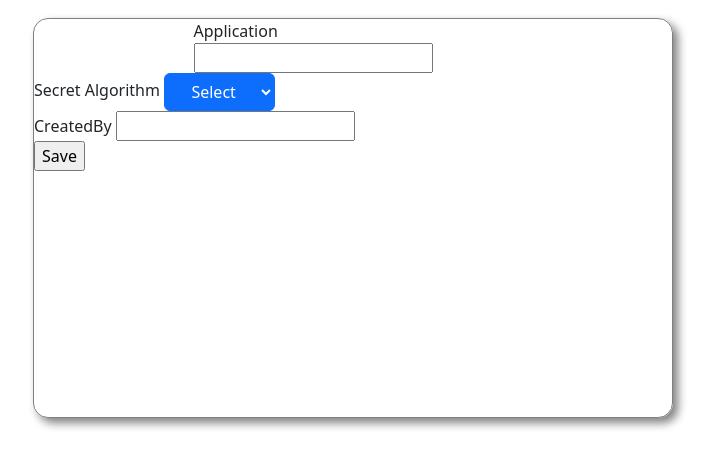
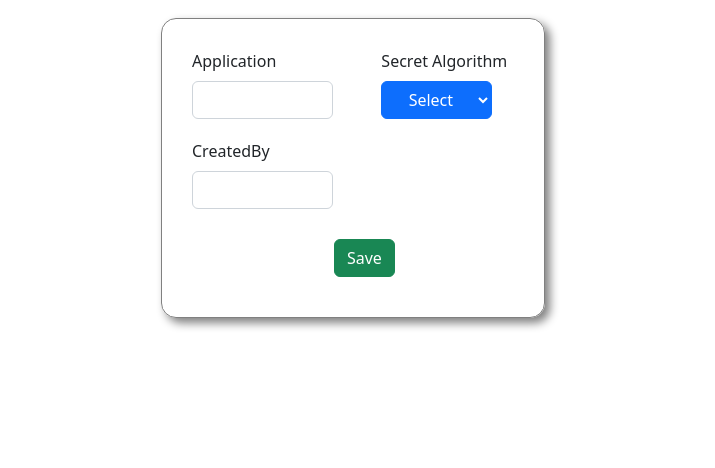
Before and after one commit to ragazenta/liana, a Flask app: page /create in a window 1280 px wide. Shown: the part 117-585 px from the top of the page, without its empty margins (287-1002 px from the left). Run offline with Flask 2, Linux system fonts and the light colour scheme.

Commit message:
pembuatan tampilan created dan update

```diff
--- a/liana/static/style.css
+++ b/liana/static/style.css
@@ -22,22 +22,89 @@ html {
     margin: auto;
 }
 
+.table-content > .table{
+    box-shadow: 4px 5px 5px grey;
+}
+
 .content > header > h1{
     text-align: center;
     margin-top: 20px;
     margin-bottom: 20px;
 }
 
-.content > .form-created{
+.content > .form-1{
     margin: auto;
-    width: 50%;
-    height: 400px;
+    width: 30%;
+    height: 300px;
+    flex-direction: row;
     border: solid 1px grey;
     border-radius: 15px;
     box-shadow: 5px 5px 10px grey;
 }
 
-.content > .form-created > .Application{
+.content > .form-1 > .con-1{
+    margin: 30px;
+    /* width: 100%; */
+    display: flex;
+    flex-direction: row;
+    justify-content: center;
+    align-items: center;
+    gap: 3rem;
+}
+
+.content > .form-1 > .con-1 > .kolom-1 > .CreatedBy{
+    margin-top: 20px;
+}
+
+.form-1 > .con-button{
     margin: auto;
-    width: 50%;
+    width: 10%;
 }
+
+.form-1 > .button-save{
+    margin: auto;
+}
+
+.form-1 > .con-1 > .Algorithm{
+    margin-top: -90px;
+}
+
+.content > .form-2{
+    margin: auto;
+    width: 30%;
+    height: 200px;
+    flex-direction: row;
+    border: solid 1px grey;
+    border-radius: 15px;
+    box-shadow: 5px 5px 10px grey;
+}
+
+.content > .form-2 > .con-2{
+    margin: 30px;
+    /* width: 100%; */
+    display: flex;
+    flex-direction: row;
+    justify-content: center;
+    align-items: center;
+    gap: 3rem;
+}
+
+.form-2 > .con-button{
+    margin: auto;
+    width: 10%;
+}
+
+.form-2 > .button-save{
+    margin: auto;
+}
+
+.form-2 > .con-2 > .Algorithm{
+    margin-top: -5px;
+}
+
+@media (max-width: 800px) {
+    .content > .form-1 > .con-1{
+        flex-direction: column;
+    }
+
+  }
--- a/liana/templates/create.html
+++ b/liana/templates/create.html
@@ -6,13 +6,22 @@
 
 {% block content %}
 
-<form class="form-created" method="post" >
+<form class="form-1" method="post">
+    <div class="con-1">
+        <div class="kolom-1">
             <div class="Application">
-        <label for="appcode">Application</label>
-        <input name="appcode" id="appcode" value="{{ request.form['code'] }}" required>
+                <label class="form-label" for="appcode">Application</label>
+                <input class="form-control" name="appcode" id="appcode"
+                    value="{{ request.form['code'] }}" required>
             </div>
-    <div class="">
-        <label for="Algorithm">Secret Algorithm</label>
+            <div class="CreatedBy">
+                <label class="form-label" for="CreatedBy">CreatedBy</label>
+                <input class="form-control" name="CreatedBy" id="CreatedBy"
+                    value="{{ request.form['createdBy'] }}">
+            </div>
+        </div>
+        <div class="Algorithm">
+            <label class="form-label" for="Algorithm">Secret Algorithm</label>
             <select class="btn btn-primary dropdown-toggle" name="Algorithm" id="Algorithm"
                 value="{{ request.form['algorithm'] }}">
                 <option>Select</option>
@@ -20,15 +29,10 @@
                 <option>Ed25519</option>
             </select>
         </div>
-    <div class="">
-        <label for="CreatedBy">CreatedBy</label>
-        <input name="CreatedBy" id="CreatedBy" value="{{ request.form['createdBy'] }}">
     </div>
-    <!-- <label for="SignatureKey">SignatureKey</label>
-    <input name="SignatureKey" id="SignatureKey" value="{{ request.form['SignatureKey'] }}">
-    <label for="PrivateKey">PrivateKey</label>
-    <input name="PrivateKey" id="PrivateKey" value="{{ request.form['PrivateKey'] }}"> -->
-    <input type="submit" value="Save">
+    <div class="con-button">
+        <input class="button-save btn btn-success" type="submit" value="Save">
+    </div>
 </form>
 
 {% endblock %}
```
Also changed, not shown: liana/templates/update.html (+16 -14 lines). Lines whose indentation alone changed are shown as unchanged.
